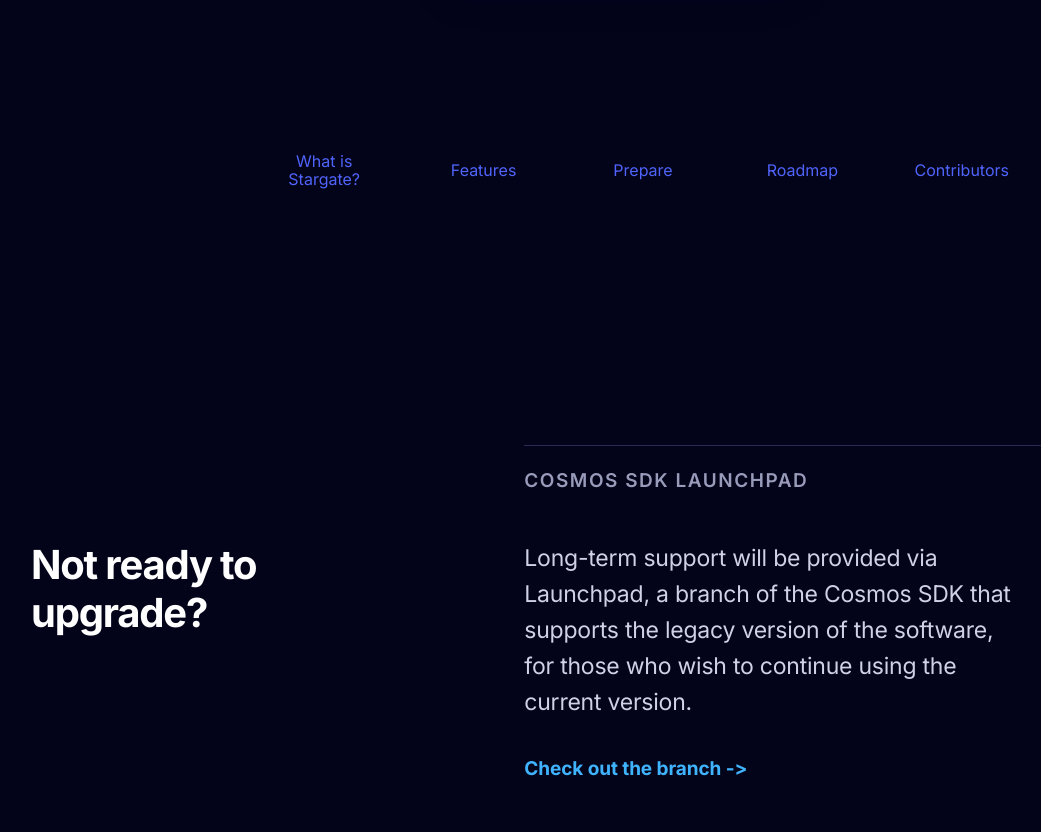
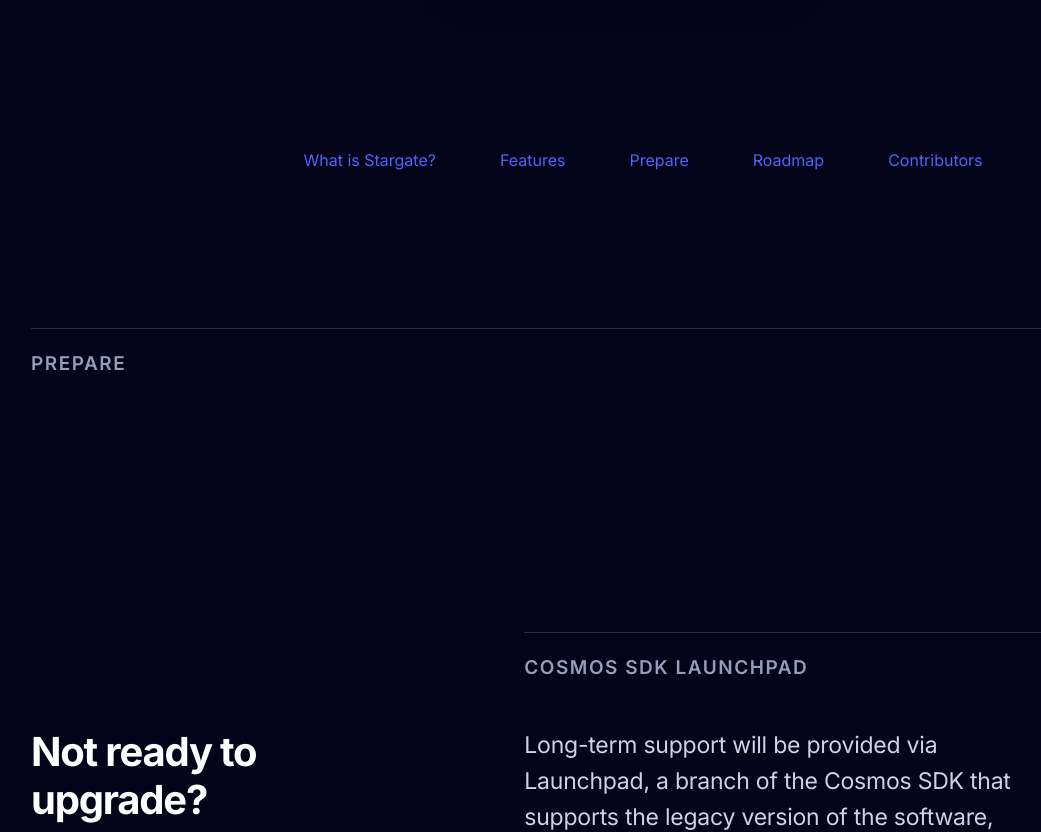
Before and after one commit to FrostFlowerFairy/Stargate, a Nuxt app: page / in a window 1280 px wide. Shown: the part 940-1772 px from the top of the page, without its empty margins (17-1058 px from the left). Built offline with nearby package versions, Linux system fonts and the light colour scheme; no server answers; a web font is replaced by a local one.

Commit message:
minor clean up, sticky bar

```diff
--- a/pages/index.vue
+++ b/pages/index.vue
@@ -62,6 +62,10 @@
           </li>
         </ul>
       </nav>
+    </div>
+
+    <div id="prepare" class="section-prepare section-width">
+      <div class="section-header">Prepare</div>
     </div>
 
     <div id="launchpad" class="section-launchpad section-width">
@@ -132,7 +136,7 @@
       </a>
     </div>
 
-    <div id="contributors" class="section-contributors">
+    <div id="contributors" class="section-contributors section-width">
       <div class="section-header">Contributors</div>
       <div class="section-title">Core Developers</div>
       <div class="section-statement">
@@ -142,7 +146,7 @@
       </div>
     </div>
 
-    <div id="articles" class="section-articles">
+    <div id="articles" class="section-articles section-width">
       <div class="section-title">Learn more about Stargate</div>
       <div class="section-header">3 Articles</div>
       <div class="articles-wrapper">
@@ -368,10 +372,29 @@
 
 <style lang="stylus" scoped>
 .section-width
-  max-width 1184px
+  display grid
+  grid-template-columns repeat(12, 1fr)
+  max-width 74rem
   width 100%
-  margin-left auto
-  margin-right auto
+  margin 0 auto
+  padding 8rem 0
+
+.section-prepare
+  text-align center
+  .section-header
+    height 48px
+    font-weight 600
+    font-size 19px
+    line-height 1.263
+    letter-spacing 0.08em
+    text-transform uppercase
+    color #989BB9
+    border-top 1px solid #282B53
+    display flex
+    flex-direction column
+    grid-column 1 / span 12
+    justify-content flex-end
+    text-align left
 
 .section-hero
   margin 4rem 8rem
@@ -463,18 +486,35 @@
       color var(--white)
 
 .section-nav
+  position sticky
+  position -webkit-sticky
+  top 0
+  width 100%
+  z-index 10
+  backdrop-filter blur(10px)
+  -webkit-backdrop-filter blur(10px)
+  background-color transparent
+  transition background-color 300ms ease 0s;
   .nav
     display block
     margin-top 167px
     max-width 837px
     width 100%
     margin auto
+    transition height 250ms ease 0s
+    height 80px
+    position relative
+    box-shadow none
+    white-space nowrap
     &__list
-      display grid
       grid-template-columns repeat(auto-fit, minmax(120px, 1fr))
-      align-items center
       text-align center
       list-style none
+      display flex
+      align-items center
+      justify-content center
+      height 100%
+      transition transform 200ms ease 0s
       &-item
         margin 2rem
         color var(--white)
@@ -489,8 +529,7 @@
             position absolute
             width 100%
             height 2px
-            bottom -1em
-            padding 0 0.2em
+            bottom -1rem
             z-index -1
             border-radius 4px
             background-color var(--link)
@@ -499,11 +538,7 @@
             transition all 300ms cubic-bezier(0.325, -0.075, 0, 1.65)
 
 .section-launchpad
-  display grid
-  grid-template-columns repeat(12,1fr)
-  padding-top 224px
   .section-header
-    padding-top 24px
     height 48px
     font-weight 600
     font-size 19px
@@ -547,11 +582,7 @@
       color #40B3FF
 
 .section-roadmap
-  display grid
-  grid-template-columns repeat(12,1fr)
-  padding-top 224px
   .section-header
-    padding-top 24px
     height 48px
     font-weight 600
     font-size 19px
@@ -669,17 +700,15 @@
           text-align right
           color #FFFFFF
 
-
 .section-contributors
   display grid
   grid-template-columns repeat(12,1fr)
-  padding-top 224px
   text-align center
   width 1184px
   margin-left auto
   margin-right auto
   .section-header
-    padding-top 24px
+    padding-top 1.5rem
     height 48px
     font-weight 600
     font-size 19px
@@ -690,7 +719,7 @@
     border-top 1px solid #282B53
     display flex
     flex-direction column
-    grid-column 1 / span 12
+    grid-column 6 / span 12
     text-align left
   .section-title
     margin-top 48px
@@ -712,10 +741,6 @@
     text-align initial
 
 .section-articles
-  display grid
-  grid-template-columns repeat(12,1fr)
-  padding-top 224px
-  text-align center
   .section-title
     font-weight 900
     font-size 3.625rem
@@ -724,9 +749,8 @@
     color #FFFFFF
     width 379px
     text-align left
-    grid-column span 1 / 4
+    grid-column 1 / 4
   .section-header
-    padding-top 24px
     height 48px
     font-weight 600
     font-size 19px
@@ -785,10 +809,8 @@
 .section-videos
   display grid
   grid-template-columns repeat(12,1fr)
-  padding-top 224px
   text-align center
   .section-header
-    padding-top 24px
     height 48px
     font-weight 600
     font-size 19px
@@ -857,10 +879,8 @@
 .section-community
   display grid
   grid-template-columns repeat(12,1fr)
-  padding-top 224px
   text-align center
   .section-header
-    padding-top 24px
     height 48px
     font-weight 600
     font-size 19px
@@ -913,6 +933,11 @@
         letter-spacing -0.005em
         color #989BB9
 
+// TODO: temp fix for moz
+@supports not (backdrop-filter: none)
+  .section-nav
+    background-color rgba(255, 255, 255, 0.1)
+
 @media screen and (max-width: 600px)
   .section-roadmap
     .section-row
```
